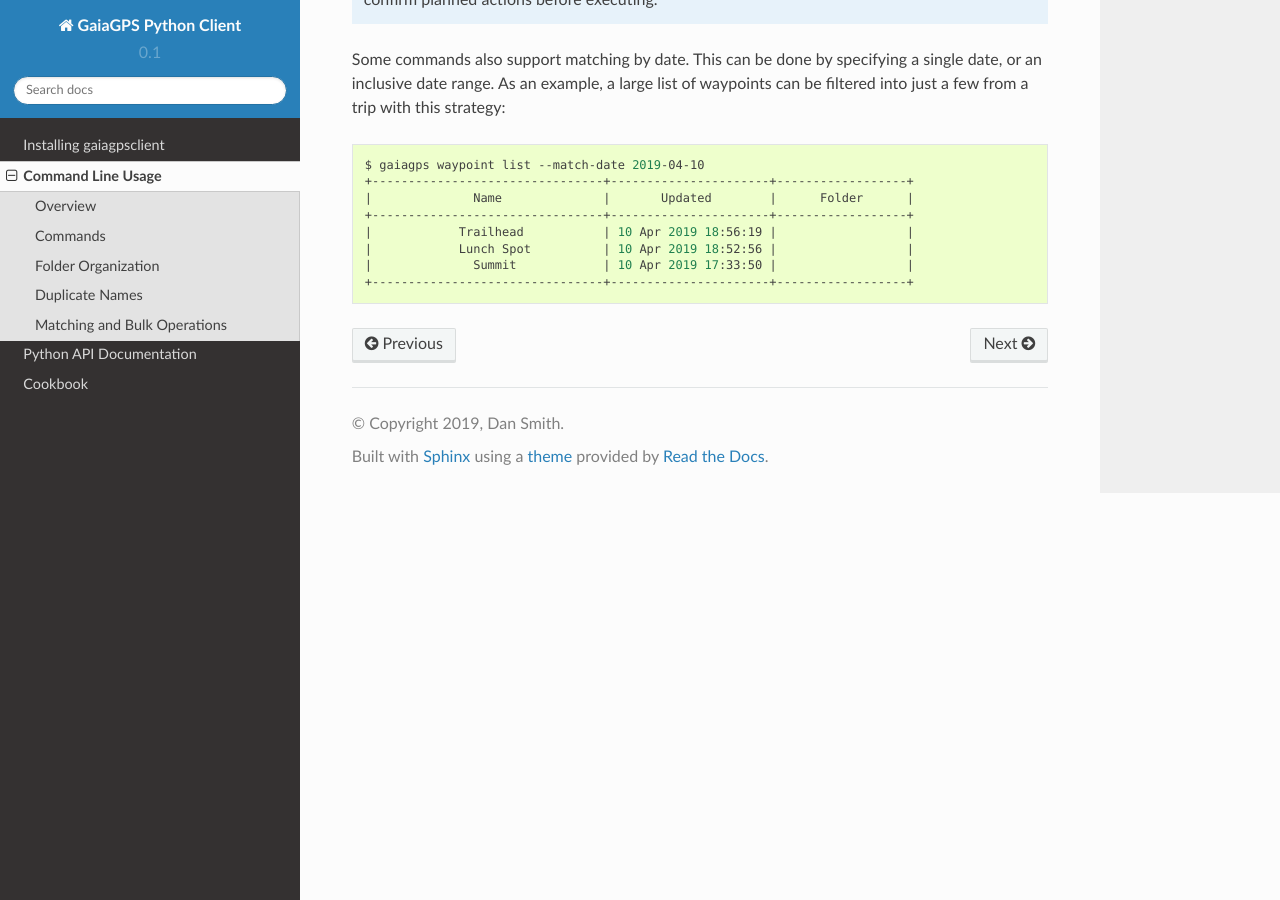
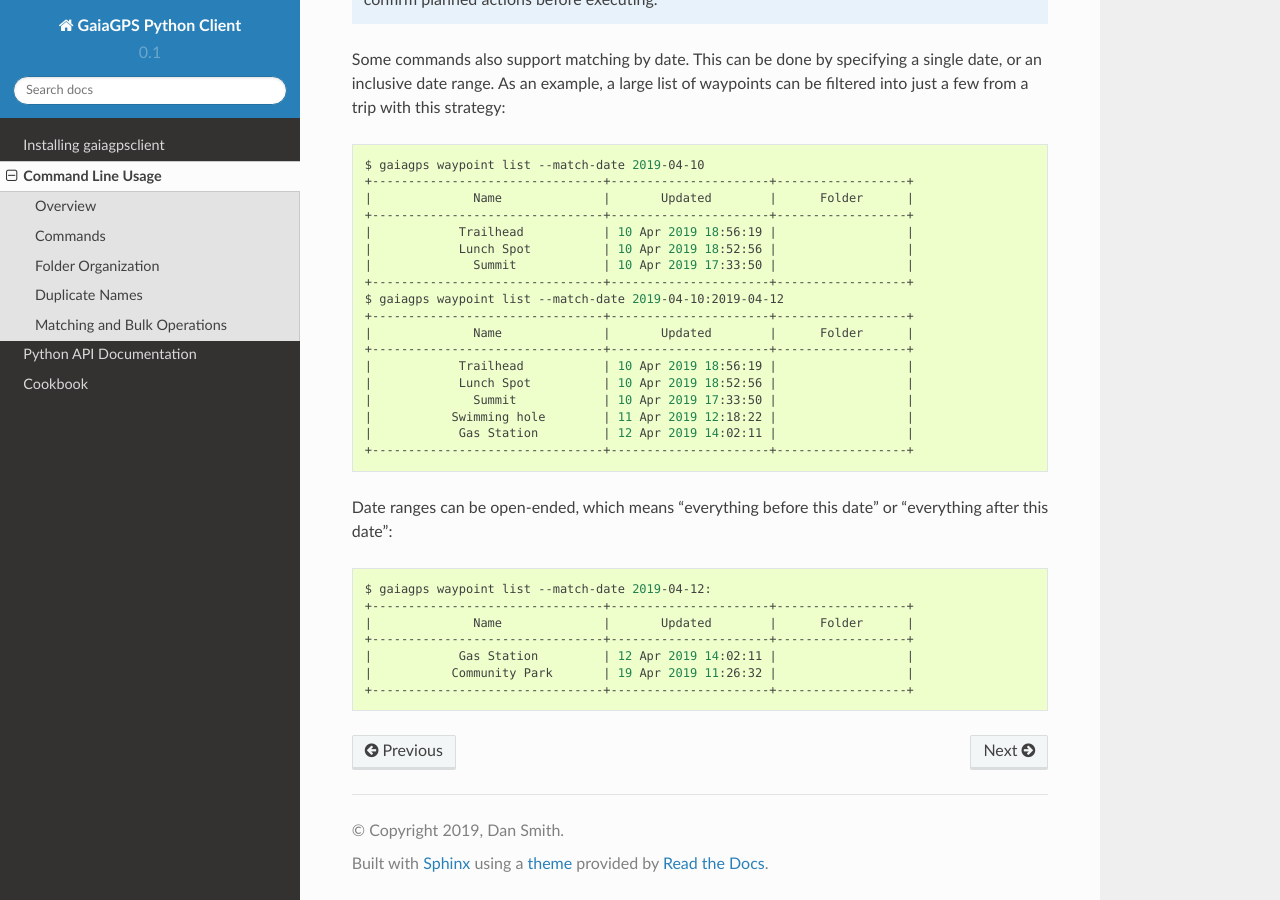
Before and after one commit to kk7ds/gaiagpsclient, a Sphinx documentation site: the page built from doc/source/cli.rst, in a window 1280 px wide and 900 px high, scrolled down 3811 px. Built offline with Sphinx 7.4.7 and the Read the Docs theme 2.0.0, drawn with Linux system fonts in a browser that asks for light colours.

Commit message:
Docs for open-ended date ranges
Also augment the error message for failures and test that.

```diff
--- a/doc/source/cli.rst
+++ b/doc/source/cli.rst
@@ -203,3 +203,27 @@
   |            Lunch Spot          | 10 Apr 2019 18:52:56 |                  |
   |              Summit            | 10 Apr 2019 17:33:50 |                  |
   +--------------------------------+----------------------+------------------+
+
+  $ gaiagps waypoint list --match-date 2019-04-10:2019-04-12
+  +--------------------------------+----------------------+------------------+
+  |              Name              |       Updated        |      Folder      |
+  +--------------------------------+----------------------+------------------+
+  |            Trailhead           | 10 Apr 2019 18:56:19 |                  |
+  |            Lunch Spot          | 10 Apr 2019 18:52:56 |                  |
+  |              Summit            | 10 Apr 2019 17:33:50 |                  |
+  |           Swimming hole        | 11 Apr 2019 12:18:22 |                  |
+  |            Gas Station         | 12 Apr 2019 14:02:11 |                  |
+  +--------------------------------+----------------------+------------------+
+
+Date ranges can be open-ended, which means "everything before this
+date" or "everything after this date":
+
+.. prompt:: bash $ auto
+
+  $ gaiagps waypoint list --match-date 2019-04-12:
+  +--------------------------------+----------------------+------------------+
+  |              Name              |       Updated        |      Folder      |
+  +--------------------------------+----------------------+------------------+
+  |            Gas Station         | 12 Apr 2019 14:02:11 |                  |
+  |           Community Park       | 19 Apr 2019 11:26:32 |                  |
+  +--------------------------------+----------------------+------------------+
```
Also changed, not shown: 2 other files.
